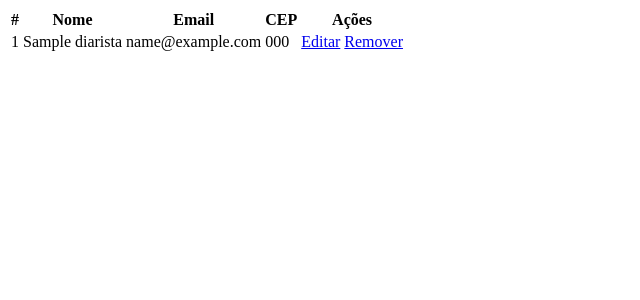
After one commit to Kito-vini/workshop, a Django app: template backend/ediaristas_workshop/webRetaguarda/templates/lista_diaristas.html in a window 1280 px wide. The commit adds this page. Shown: the top 300 px of the page, without its empty margins (0-640 px from the left). Run offline with Django 3.2, Linux system fonts and the light colour scheme; the template is opened without the code that fills it: most values are stand-ins (such as "Sample title", 1, 10 or a date in 2020).

```diff
--- a/backend/ediaristas_workshop/webRetaguarda/models.py
+++ b/backend/ediaristas_workshop/webRetaguarda/models.py
@@ -11,7 +11,7 @@ class Diaristas(models.Model):
     numero = models.IntegerField(null=False, blank=False)
     bairro = models.CharField(max_length=30, null=False, blank=True)
     complemento = models.CharField(max_length=100, null=False, blank=True)
-    cep = models.CharField(max_length=30, null=False, blank=False)
+    cep = models.CharField(max_length=8, null=False, blank=False)
     estado = models.CharField(max_length=2, null=False, blank=False)
     codigo_ibge = models.IntegerField(null=False, blank=False)
     foto_usuario = models.ImageField(null=False)
--- a/backend/ediaristas_workshop/webRetaguarda/templates/form_diarista.html
+++ b/backend/ediaristas_workshop/webRetaguarda/templates/form_diarista.html
@@ -5,6 +5,9 @@
     <title>Title</title>
   </head>
   <body>
-    {{form_diarista.as_p}}
+    <form method="POST" enctype="multipart/form-data">
+      {% csrf_token %} {{form_diarista.as_p}}
+      <button type="submit">Cadastrar</button>
+    </form>
   </body>
 </html>
--- /dev/null
+++ b/backend/ediaristas_workshop/webRetaguarda/templates/lista_diaristas.html
@@ -0,0 +1,33 @@
+<!DOCTYPE html>
+<html lang="en">
+  <head>
+    <meta charset="UTF-8" />
+  </head>
+  <body>
+    <table>
+      <thead>
+        <tr>
+          <th>#</th>
+          <th>Nome</th>
+          <th>Email</th>
+          <th>CEP</th>
+          <th>Ações</th>
+        </tr>
+      </thead>
+      <tbody>
+        {% for diaristas in diaristas %}
+        <tr>
+          <td>{{diaristas.id}}</td>
+          <td>{{diaristas.nome}}</td>
+          <td>{{diaristas.email}}</td>
+          <td>{{diaristas.cep}}</td>
+          <td>
+            <a href="#">Editar</a>
+            <a href="#">Remover</a>
+          </td>
+        </tr>
+        {% endfor %}
+      </tbody>
+    </table>
+  </body>
+</html>
--- a/backend/ediaristas_workshop/webRetaguarda/urls.py
+++ b/backend/ediaristas_workshop/webRetaguarda/urls.py
@@ -1,6 +1,7 @@
 from django.urls import path
-from .views import cadastrar_diarista
+from .views import cadastrar_diarista, listar_diaristas
 
 urlpatterns = [
-    path('cadastrar_diarista', cadastrar_diarista, name='cadastrar_diarista')
+    path('cadastrar_diarista', cadastrar_diarista, name='cadastrar_diarista'),
+    path('listar_diaristas', listar_diaristas, name='listar_diaristas'),
 ]
```
Also changed, not shown: backend/ediaristas_workshop/webRetaguarda/views.py (+15 -2 lines), backend/ediaristas_workshop/db.sqlite3, backend/ediaristas_workshop/media/124199041_682486262405974_5111012645557366058_n.jpg (added), backend/ediaristas_workshop/media/pronto.png (added), backend/ediaristas_workshop/webRetaguarda/migrations/0002_alter_diaristas_cep.py (added), 1 other file.
